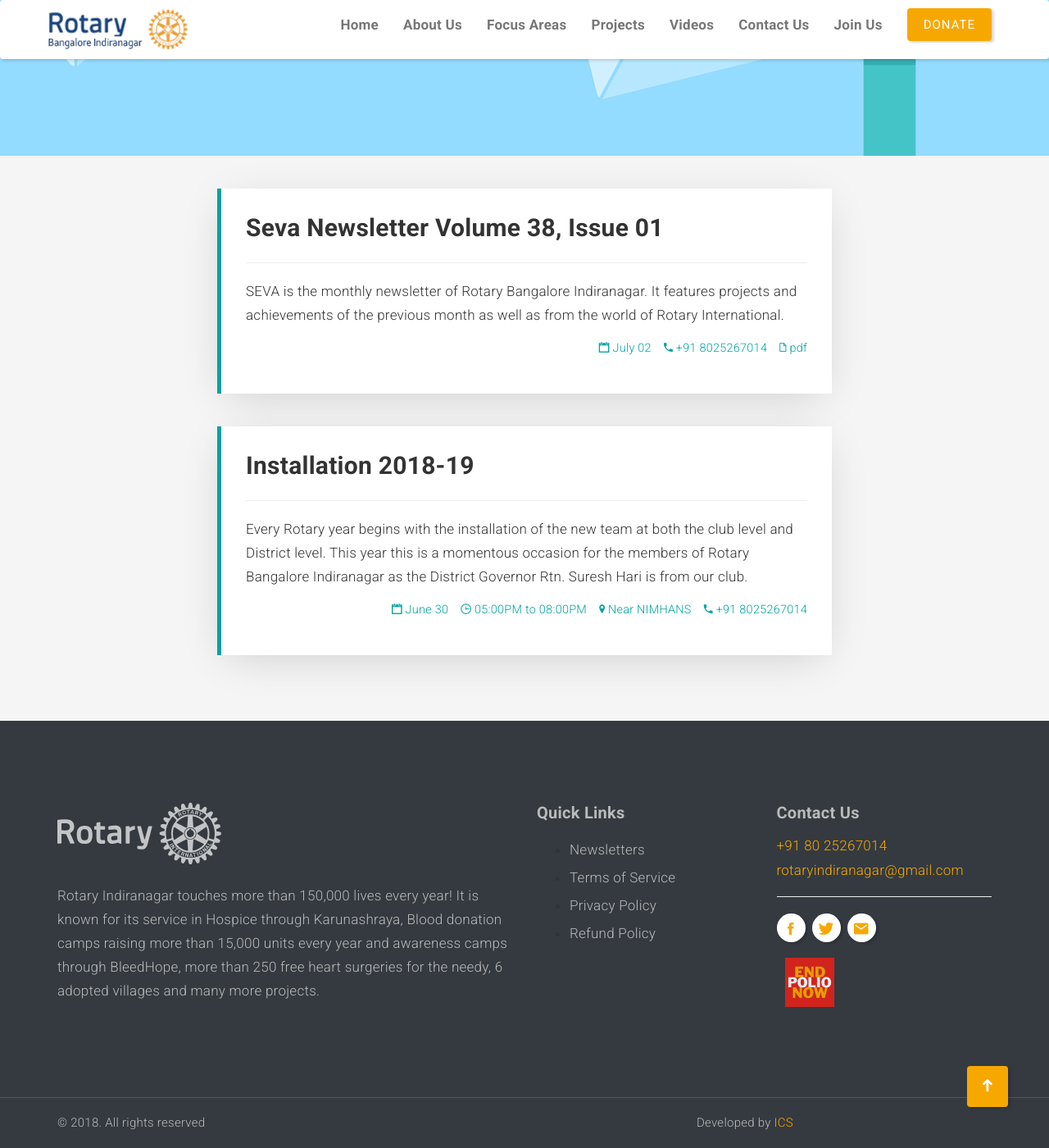
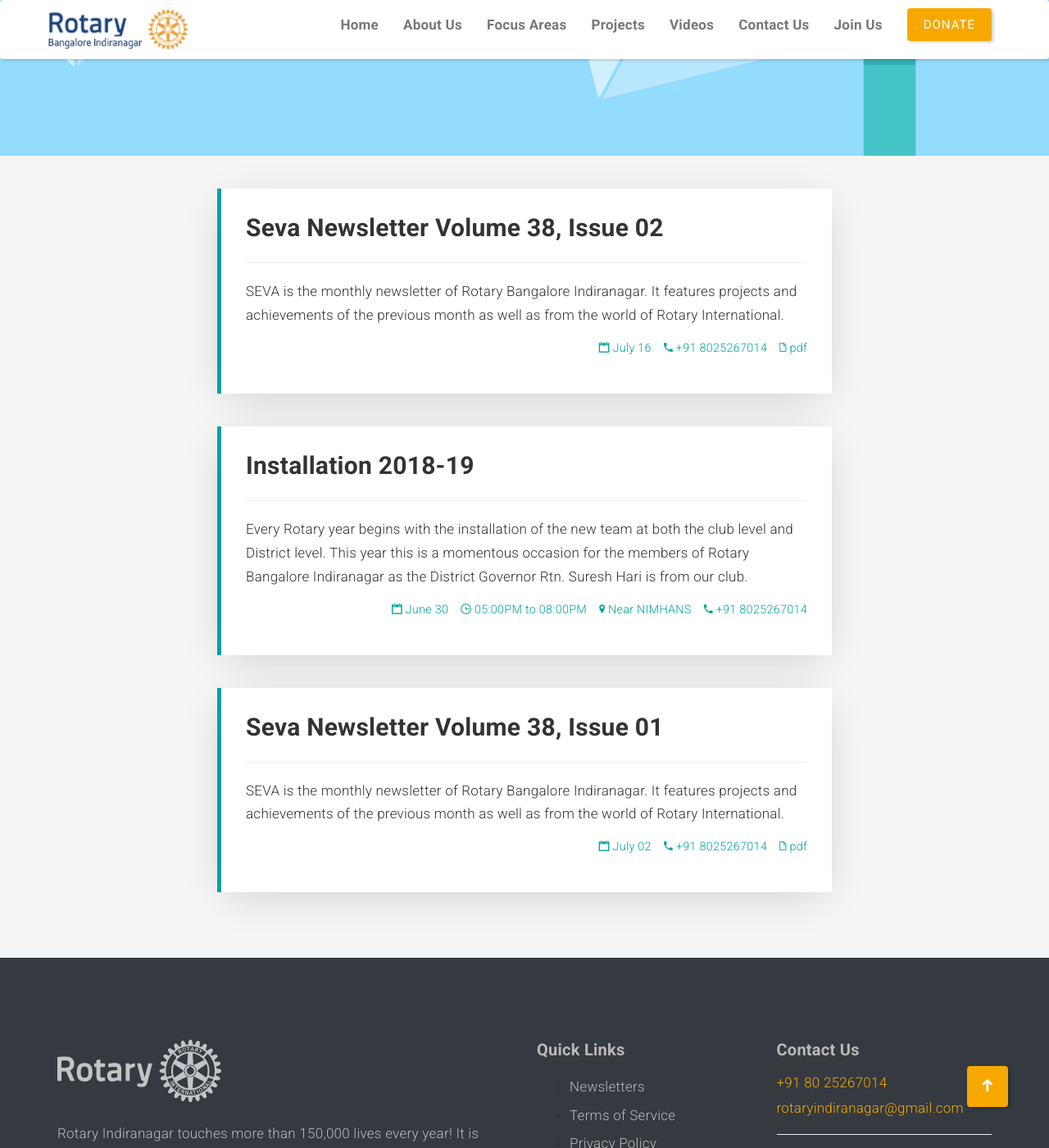
Before and after one commit to sharathdt/rtry, a Jekyll site: the page built from newsletters.html, in a window 1280 px wide and 1400 px high, scrolled down 396 px. Shown: the whole window at 82% size. Built offline with Jekyll 4.4.1, drawn with Linux system fonts in a browser that asks for light colours; some web fonts are replaced.

Commit message:
seva newletter

```diff
--- a/_data/newsletters.yml
+++ b/_data/newsletters.yml
@@ -14,3 +14,11 @@
   venue: Near NIMHANS
   contact: '+91 8025267014'
   id: june-30
+
+
+- title: Seva Newsletter Volume 38, Issue 02
+  description: 'SEVA is the monthly newsletter of Rotary Bangalore Indiranagar. It features projects and achievements of the previous month as well as from the world of Rotary International.'
+  date: July 16
+  contact: '+91 8025267014'
+  id: july-16
+  pdf: Seva02201819.pdf
--- a/_includes/news.html
+++ b/_includes/news.html
@@ -8,7 +8,7 @@
         </div>
         <div class="news-body">
         <ul>
-           {% for item in site.data.newsletters %}
+           {% for item in site.data.newsletters reversed %}
             <li><a class="scroll-link" href="{{site.baseurl}}/newsletters/#{{item.id}}">{{item.title}}</a></li>
             {% endfor %}
 
--- a/newsletters.html
+++ b/newsletters.html
@@ -28,7 +28,7 @@
    <div class="container">
       <div class="row">
 
-        {% for item in site.data.newsletters %}
+        {% for item in site.data.newsletters reversed %}
          <div class="col-md-8 col-md-offset-2 pt-40" id="#{{item.id}}"  data-aos="fade-up">
              <div class="box news-box" >
                 <h2>{{item.title}}</h2>
```
Also changed, not shown: 1 other file.
